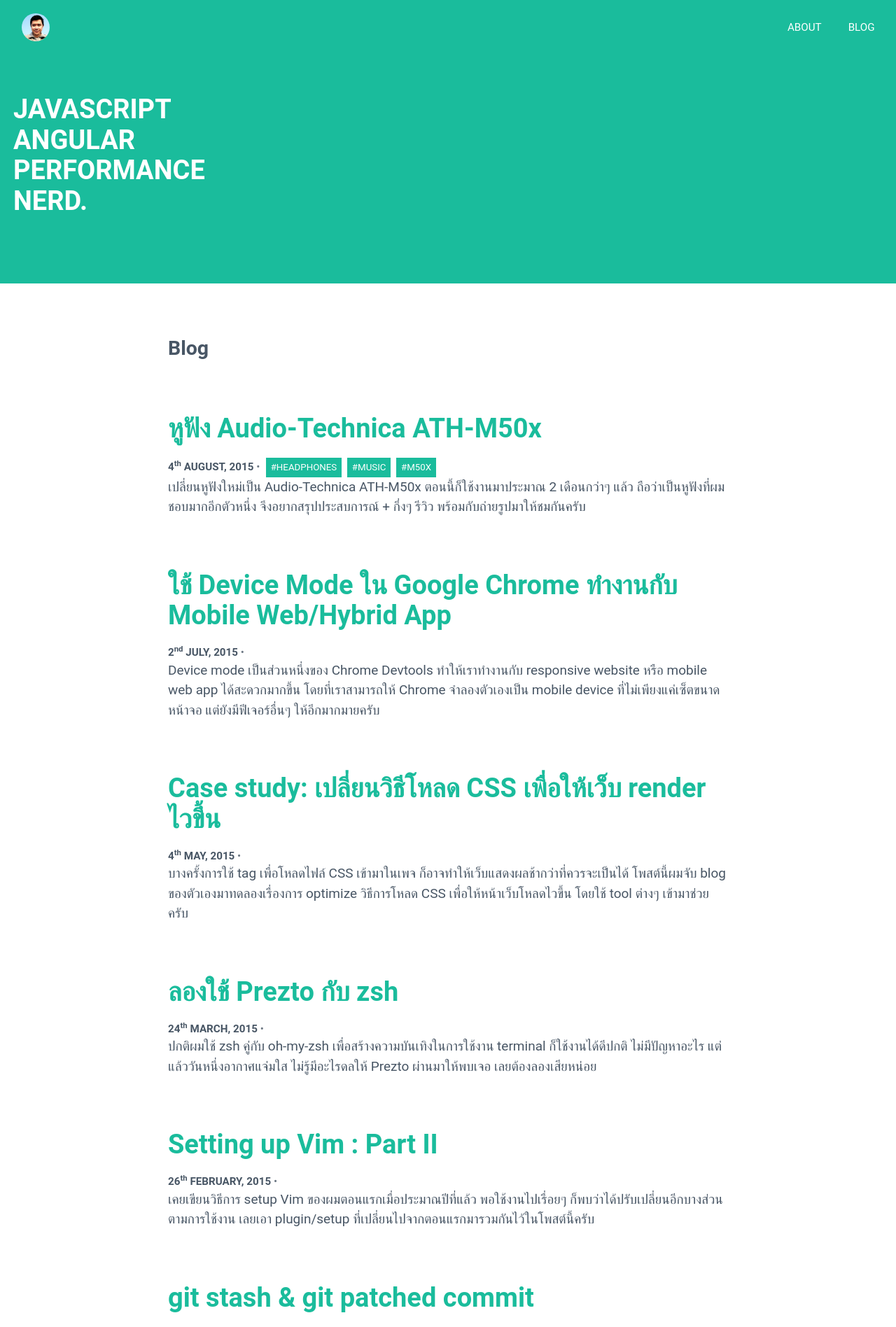
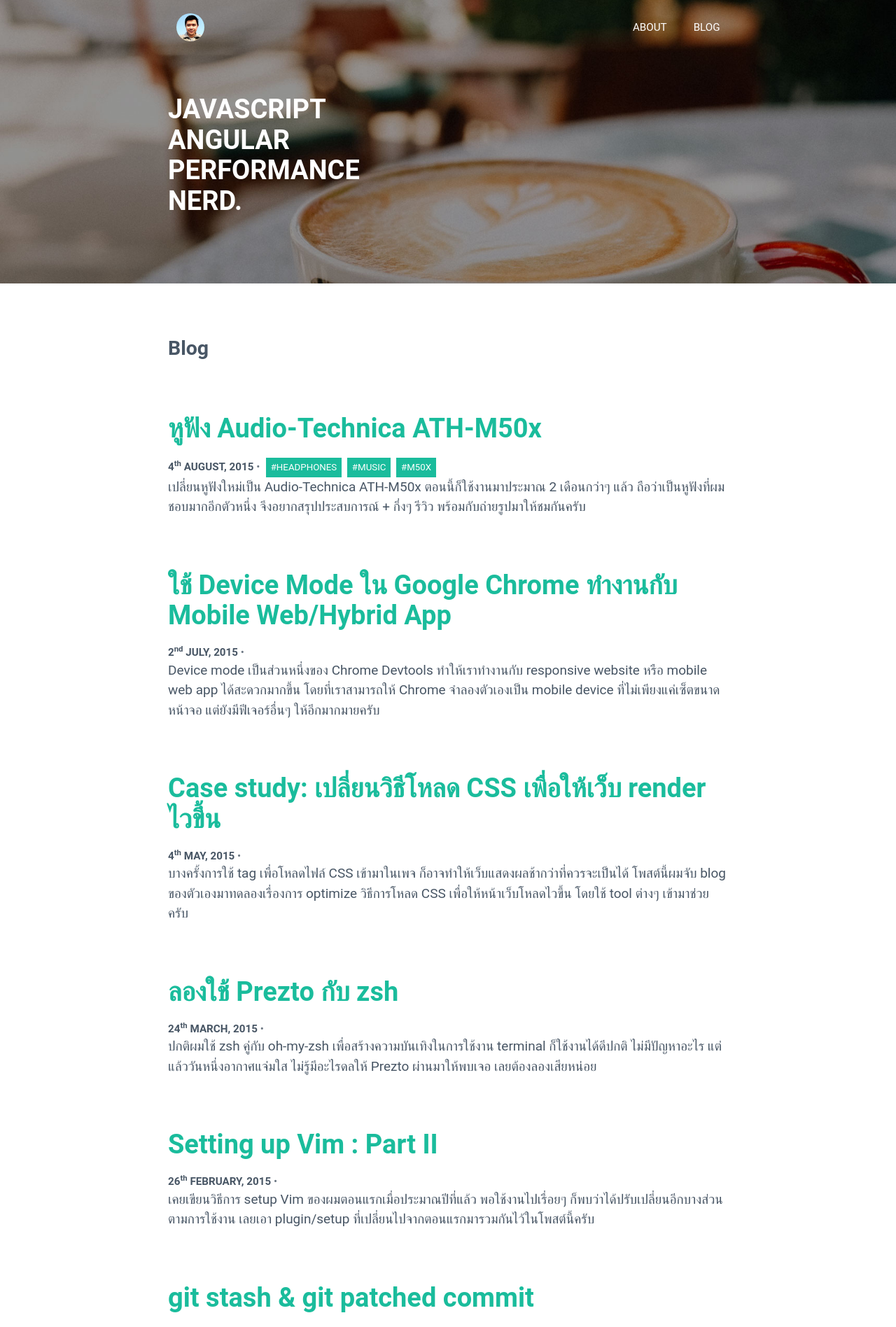
Before and after one commit to armno/armno.github.io, a Jekyll site: the page built from index.html, in a window 1280 px wide. Shown: the top 1896 px of the page at 70% size. Built offline with Jekyll 4.4.1, drawn with Linux system fonts in a browser that asks for light colours; the list of posts is cut into pages by our own code.

Commit message:
add background image for home page header

```diff
--- a/css/main.scss
+++ b/css/main.scss
@@ -199,13 +199,21 @@ pre > code {
 
 .home-header {
   background-color: $green;
-  // background-image: url('/img/buzz-bg.jpg');
-  // background-repeat: no-repeat;
-  // background-size: cover;
-  // background-position: center;
+  background-image: url('/img/bg-coffee-mobile.jpg');
+  background-repeat: no-repeat;
+  background-size: cover;
+  background-position: center;
   color: #fff;
   text-transform: uppercase;
   padding-bottom: 4rem;
+
+  @media only screen and (min-width: 600px) and (max-width: 1100px) {
+    background-image: url('/img/bg-coffee-large.jpg');
+  }
+
+  @media only screen and (min-width: 1101px) {
+    background-image: url('/img/bg-coffee-xlarge.jpg');
+  }
 }
 
 .home-logo {
@@ -224,6 +232,10 @@ pre > code {
   display: flex;
   flex-direction: rows;
   justify-content: space-between;
+
+  max-width: 800px;
+  margin-left: auto;
+  margin-right: auto;
 }
 
 .home-menu {
@@ -248,4 +260,7 @@ pre > code {
 
 .home-intro {
   margin-left: 1rem;
+  max-width: 800px;
+  margin-left: auto;
+  margin-right: auto;
 }
```
Also changed, not shown: img/bg-coffee-large.jpg (added), img/bg-coffee-mobile.jpg (added), img/bg-coffee-xlarge.jpg (added).
